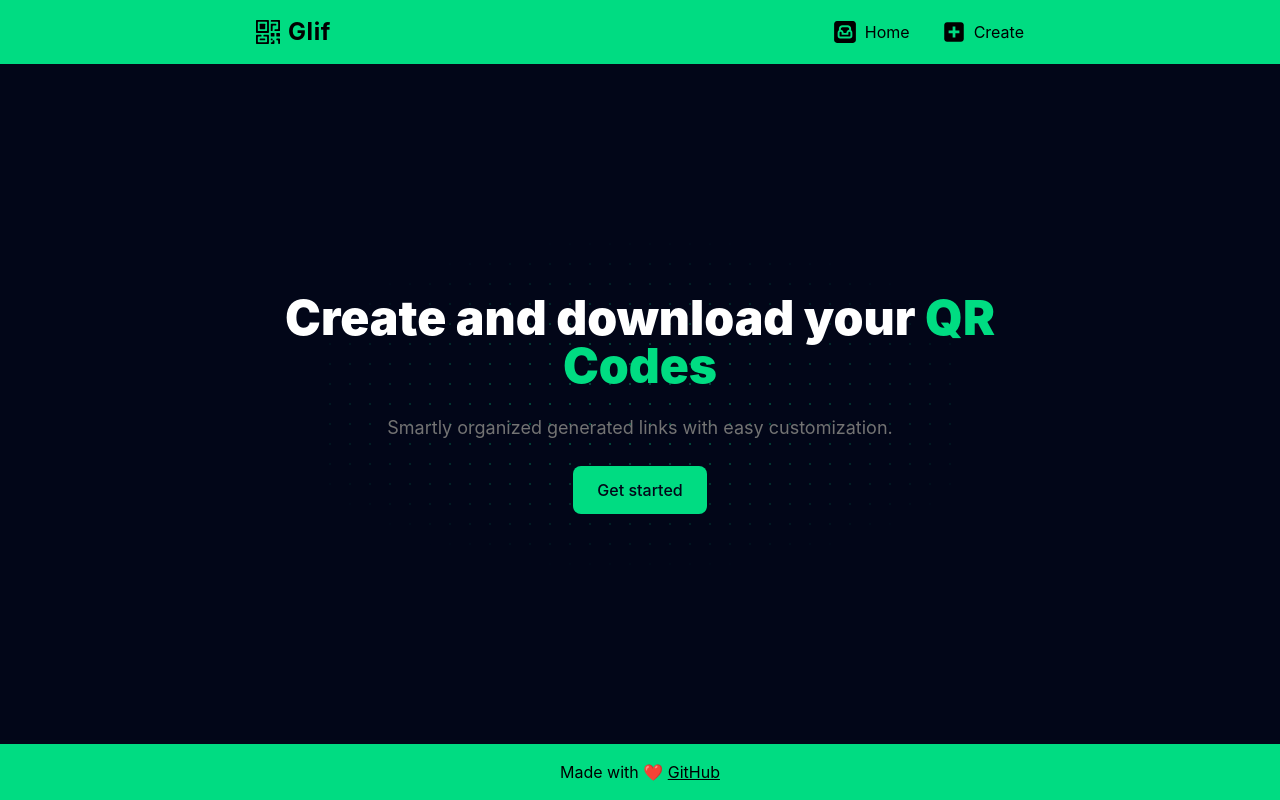
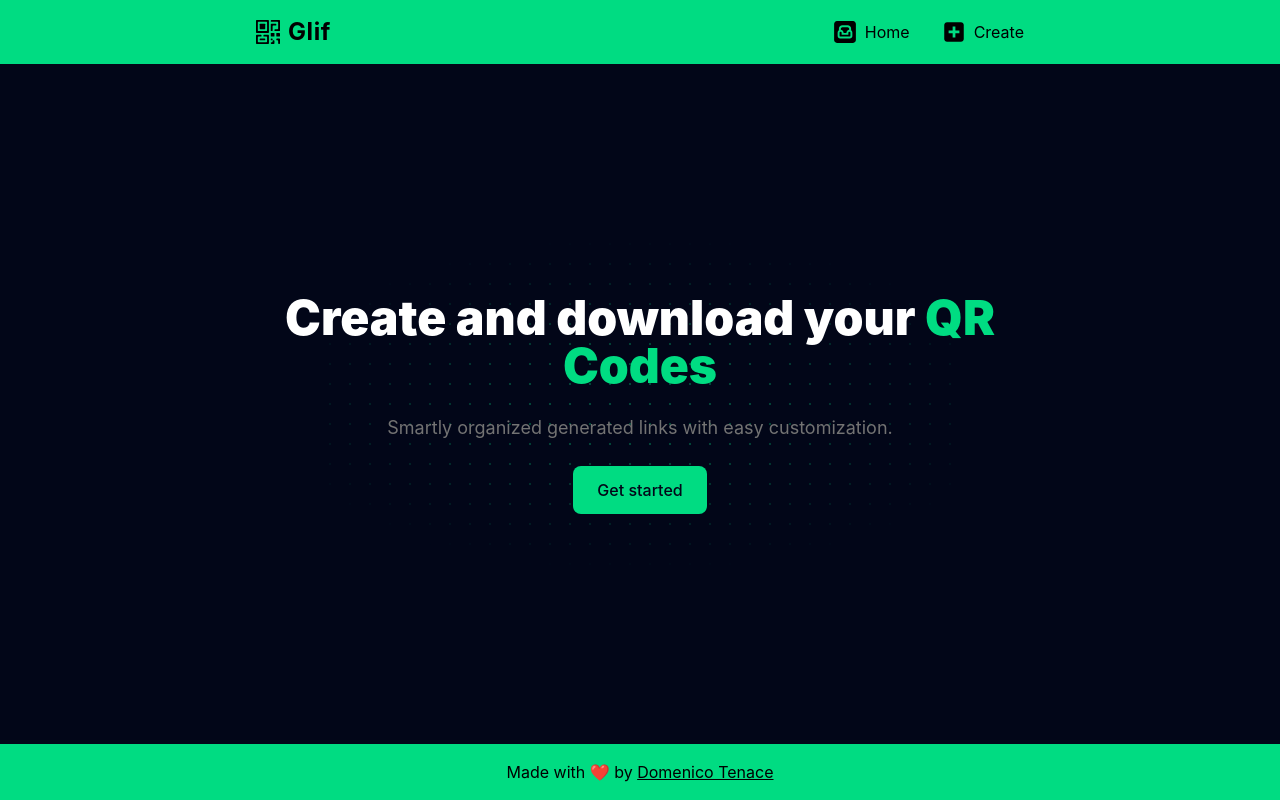
Before and after one commit to DomeT99/glif, a Nuxt app: page / in a window 1280 px wide. Built offline with nearby package versions, Linux system fonts and the light colour scheme.

Commit message:
merge with "main" for v0.2.1 (#6)
* chore: small refactoring

* fix: handle max size

* chore: update packages

```diff
--- a/app/components/common/Footer.vue
+++ b/app/components/common/Footer.vue
@@ -3,9 +3,9 @@
     class="w-full flex justify-center bg-primary text-surface text-center px-4 md:px-64 py-4 z-20"
   >
     <span>
-      Made with ❤️
+      Made with ❤️ by
       <NuxtLink to="https://www.github.com/DomeT99/glif" external class="underline"
-        >GitHub</NuxtLink
+        >Domenico Tenace</NuxtLink
       >
     </span>
   </footer>
--- a/app/components/form/CreateQRCode.vue
+++ b/app/components/form/CreateQRCode.vue
@@ -40,7 +40,7 @@ const { data, resetData, downloadQRCode } = useQRCode();
         v-model="data.size"
         type="range"
         min="50"
-        max="400"
+        max="270"
         class="w-full h-2 bg-primary hover:bg-primary/80 rounded-lg appearance-none cursor-pointer focus:outline-none focus:bg-primary/80"
       />
     </aside>
```
Also changed, not shown: package.json (+5 -6 lines), 2 other files (tests, documents, lock files or other folders).
